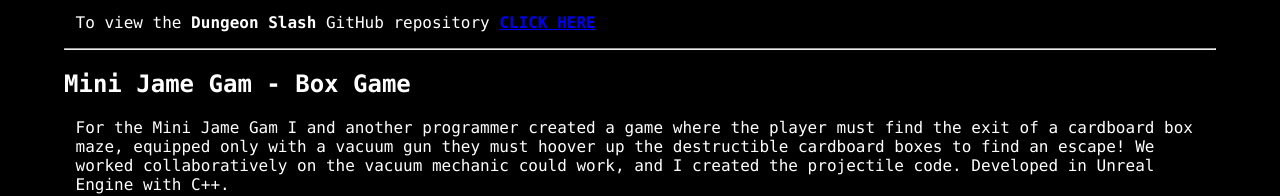
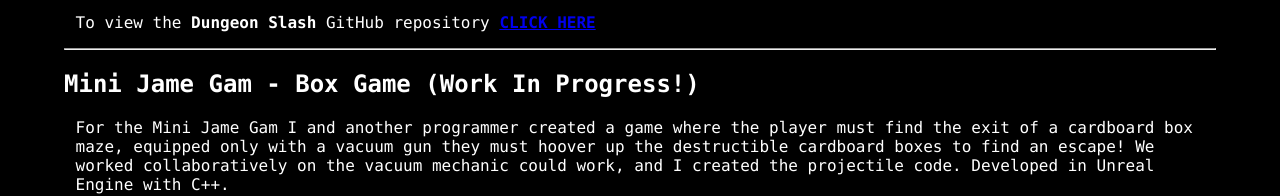
Before and after one commit to LiamPC01/Liam_Mitchell_Portfolio, a plain HTML site: page index.html in a window 1280 px wide. Shown: the part 1341-1537 px from the top of the page. Drawn offline with Linux system fonts and the light colour scheme.

Commit message:
Box Game WIP text

```diff
--- a/index.html
+++ b/index.html
@@ -40,7 +40,7 @@
 
     <p>To view the <b>Dungeon Slash</b> GitHub repository <a href="https://github.com/LiamPC01/Dungeon-Slash.git" target="_blank"><b>CLICK HERE</b></a></p>
     <hr />
-    <h2>Mini Jame Gam - Box Game</h2>
+    <h2>Mini Jame Gam - Box Game (Work In Progress!)</h2>
 
     <p>
         For the Mini Jame Gam I and another programmer created a game where the player must find the exit of a cardboard box maze, equipped
```
